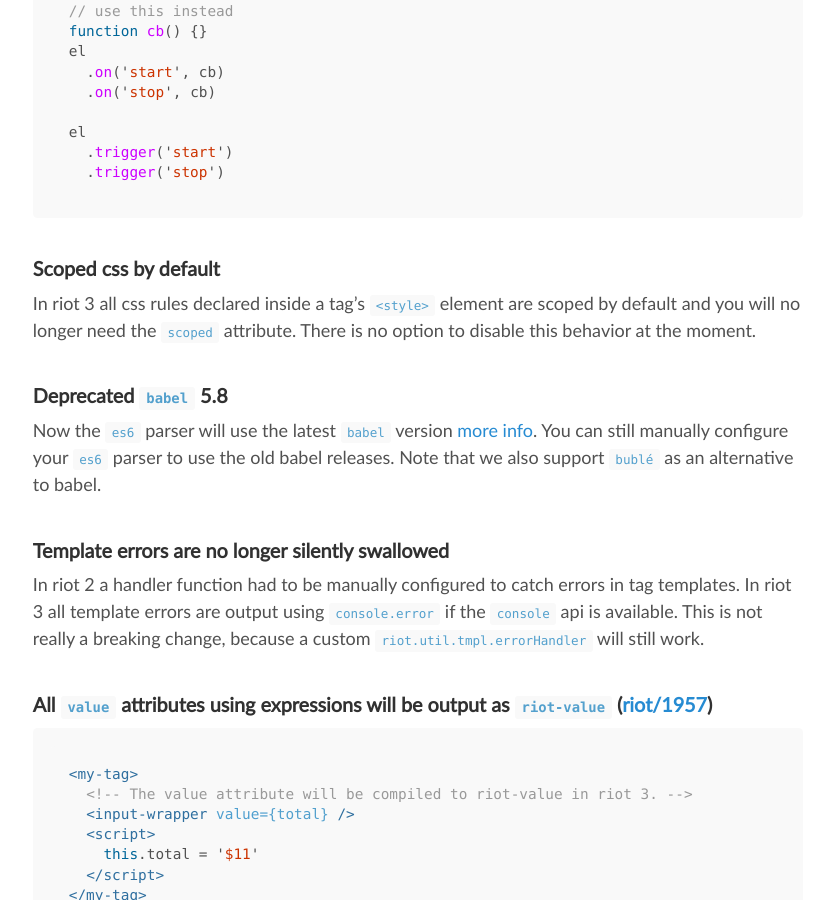
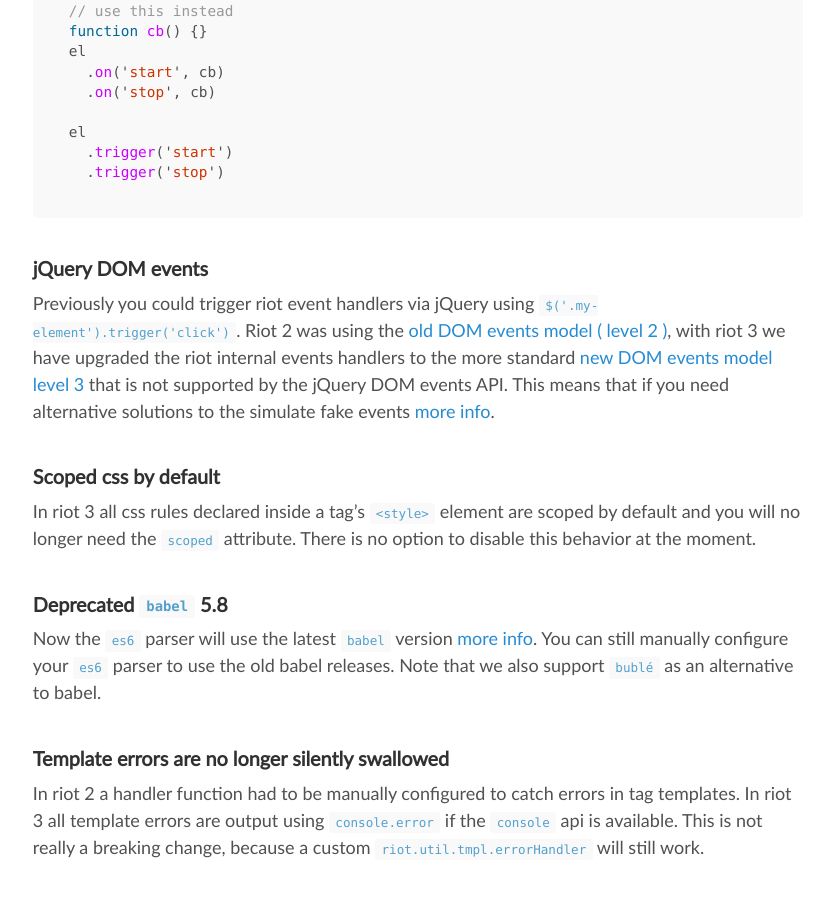
Before and after one commit to riot/riot.github.io, a Jekyll site: the page built from guide/migration-from-riot2.md, in a window 1280 px wide and 900 px high, scrolled down 2906 px. Shown: the whole window, without its empty margins (222-1053 px from the left). Built offline with Jekyll 4.4.1, drawn with Linux system fonts in a browser that asks for light colours; nearby versions of some CDN libraries; emoji names are drawn with the system emoji font.

Commit message:
closes #178

````diff
--- a/guide/migration-from-riot2.md
+++ b/guide/migration-from-riot2.md
@@ -114,6 +114,10 @@ el
   .trigger('stop')
 ```
 
+### jQuery DOM events
+
+Previously you could trigger riot event handlers via jQuery using `$('.my-element').trigger('click')`. Riot 2 was using the [old DOM events model ( level 2 )](https://www.w3.org/TR/DOM-Level-2-Events/), with riot 3 we have upgraded the riot internal events handlers to the more standard [new DOM events model level 3](https://www.w3.org/TR/DOM-Level-3-Events/) that is not supported by the jQuery DOM events API. This means that if you need alternative solutions to the simulate fake events [more info](https://github.com/riot/riot/issues/2150#issuecomment-271334951).
+
 ### Scoped css by default
 
 In riot 3 all css rules declared inside a tag's `<style>` element are scoped by default and you will no longer need the `scoped` attribute. There is no option to disable this behavior at the moment.
````
